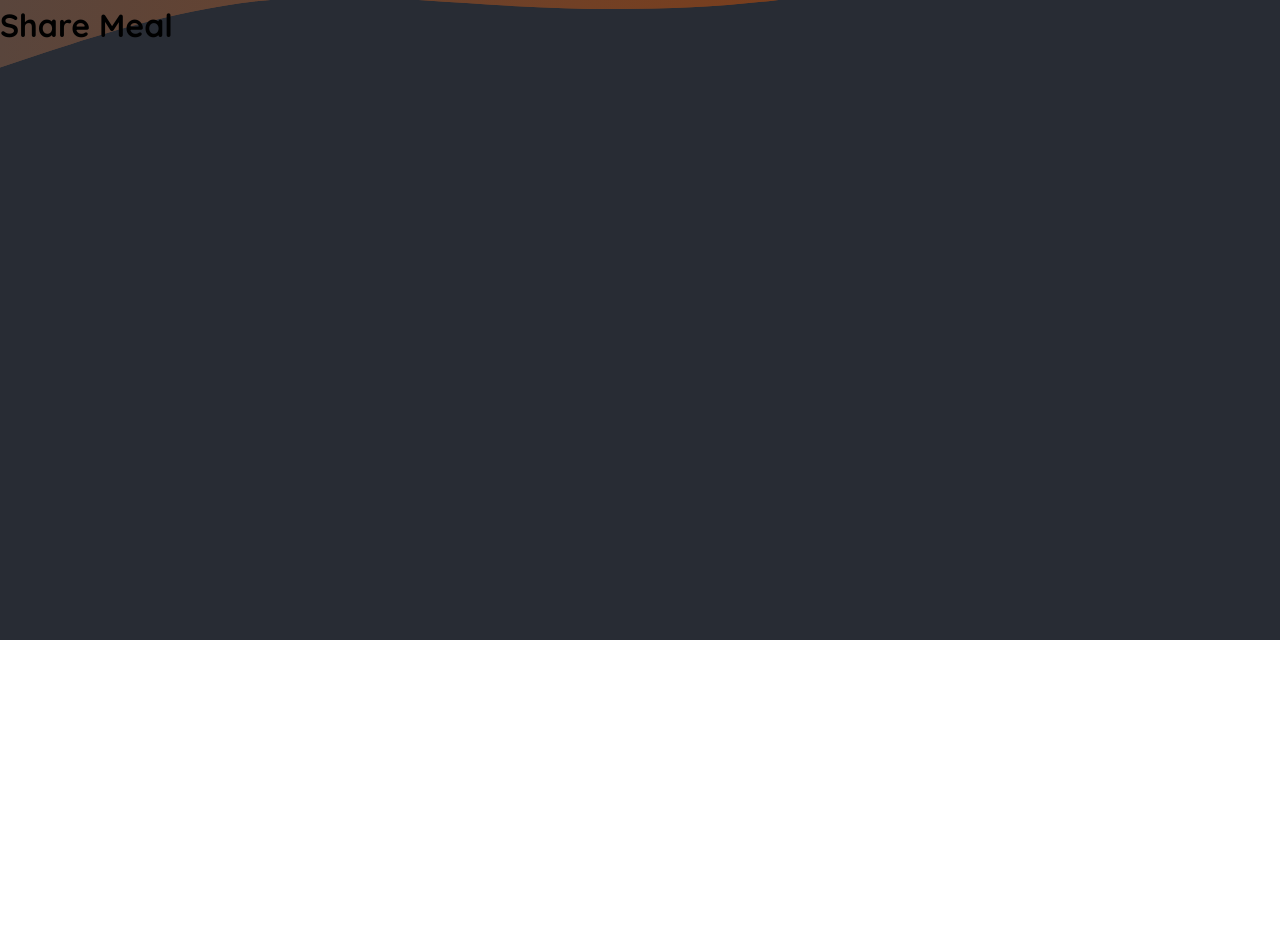
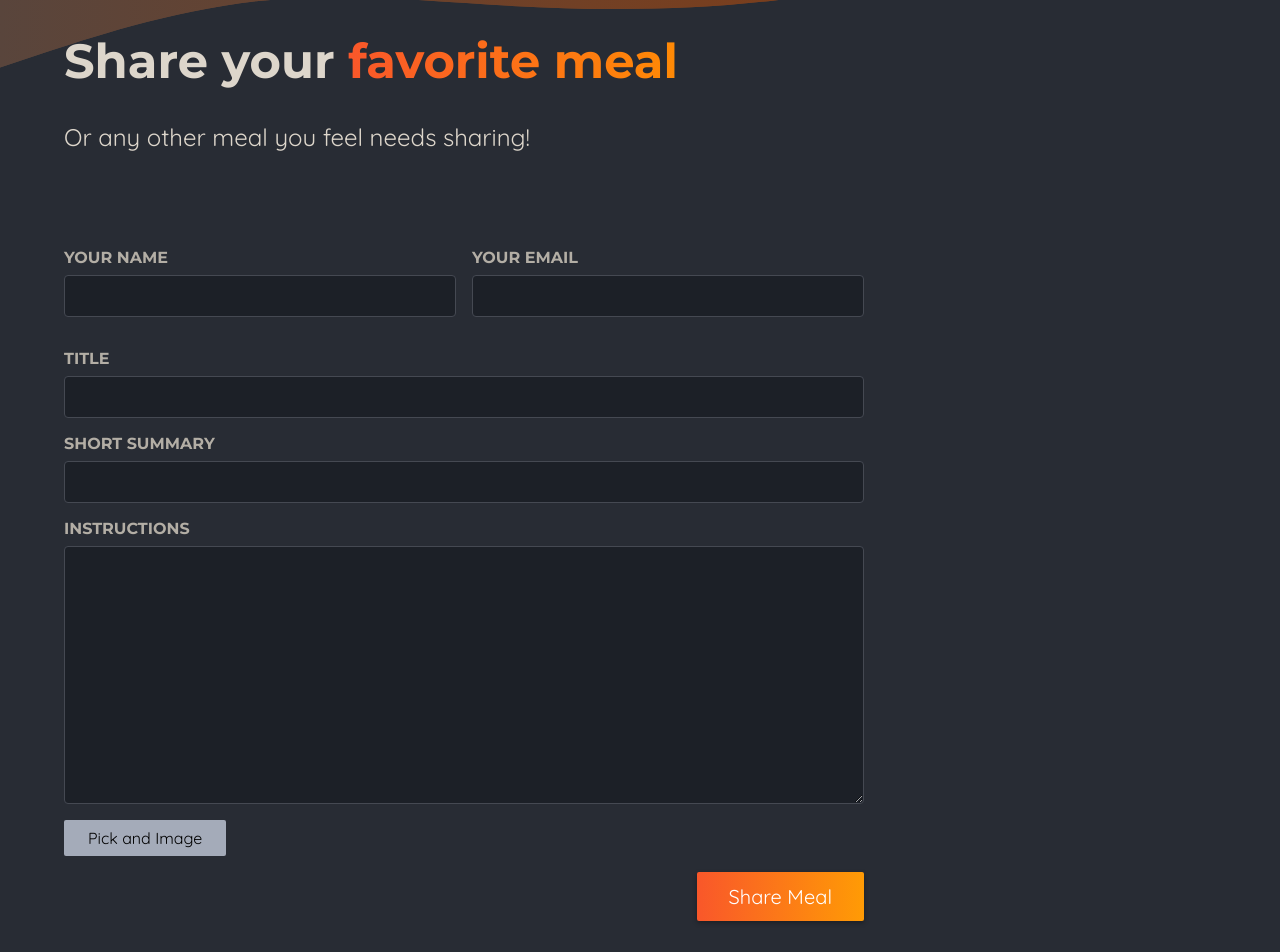
Before and after one commit to vrigzalejo/foodies, a Next.js app: page /meals/share in a window 1280 px wide. Shown: the part 160-1112 px from the top of the page. Before the commit the page ends 800 px from the top, so only its background shows below. Built offline with nearby package versions, Linux system fonts and the light colour scheme.

Commit message:
added not found and image picker

```diff
--- a/app/meals/[mealSlug]/page.js
+++ b/app/meals/[mealSlug]/page.js
@@ -1,4 +1,5 @@
 import Image from 'next/image';
+import { notFound } from 'next/navigation';
 
 import { getMeal } from '@/lib/meals';
 
@@ -6,6 +7,10 @@
 
 export default function MealDetailsPage({ params }) {
   const meal = getMeal(params.mealSlug);
+
+  if (!meal) {
+    notFound();
+  }
 
   meal.instructions = meal.instructions.replace(/\n/g, '<br />');
 
--- a/app/meals/share/page.js
+++ b/app/meals/share/page.js
@@ -1,3 +1,46 @@
+import ImagePicker from '@/components/meals/image-picker';
+
+import classes from './page.module.css';
+
 export default function ShareMealPage() {
-  return <h1>Share Meal</h1>;
+  return (
+    <>
+      <header className={classes.header}>
+        <h1>
+          Share your <span className={classes.highlight}>favorite meal</span>
+        </h1>
+        <p>Or any other meal you feel needs sharing!</p>
+      </header>
+      <main className={classes.main}>
+        <form className={classes.form}>
+          <div className={classes.row}>
+            <p>
+              <label htmlFor="name">Your name</label>
+              <input type="text" id="name" name="name" required />
+            </p>
+            <p>
+              <label htmlFor="email">Your email</label>
+              <input type="email" id="email" name="email" required />
+            </p>
+          </div>
+          <p>
+            <label htmlFor="title">Title</label>
+            <input type="text" id="title" name="title" required />
+          </p>
+          <p>
+            <label htmlFor="summary">Short Summary</label>
+            <input type="text" id="summary" name="summary" required />
+          </p>
+          <p>
+            <label htmlFor="instructions">Instructions</label>
+            <textarea id="instructions" name="instructions" rows="10" required></textarea>
+          </p>
+          <ImagePicker />
+          <p className={classes.actions}>
+            <button type="submit">Share Meal</button>
+          </p>
+        </form>
+      </main>
+    </>
+  );
 }
--- /dev/null
+++ b/app/meals/share/page.module.css
@@ -0,0 +1,98 @@
+.header {
+  gap: 3rem;
+  margin: 3rem auto 5rem auto;
+  width: 90%;
+  max-width: 75rem;
+  color: #ddd6cb;
+  font-size: 1.5rem;
+}
+
+.header h1 {
+  font-family: 'Montserrat', sans-serif;
+}
+
+.highlight {
+  background: linear-gradient(90deg, #f9572a, #ff8a05);
+  background-clip: text;
+  -webkit-background-clip: text;
+  -webkit-text-fill-color: transparent;
+}
+
+.main {
+  width: 90%;
+  max-width: 75rem;
+  margin: 3rem auto;
+  color: white;
+}
+
+.form {
+  max-width: 50rem;
+}
+
+.form label {
+  display: block;
+  margin-bottom: 0.5rem;
+  font-size: 1rem;
+  font-family: 'Montserrat', sans-serif;
+  text-transform: uppercase;
+  color: #b3aea5;
+  font-weight: bold;
+}
+
+.form input,
+.form textarea {
+  display: block;
+  width: 100%;
+  padding: 0.5rem 1rem;
+  border-radius: 4px;
+  border: 1px solid #454952;
+  background: #1c2027;
+  font-size: 1.25rem;
+  font-family: 'Montserrat', sans-serif;
+  color: #ddd6cb;
+}
+
+.form input:focus,
+.form textarea:focus {
+  outline-color: #f99f2a;
+  background-color: #1f252d;
+}
+
+.row {
+  display: flex;
+  gap: 1rem;
+}
+
+.row p {
+  width: 100%;
+}
+
+.actions {
+  text-align: right;
+}
+
+.actions button {
+  border: 0;
+  padding: 0.75rem 2rem;
+  background: linear-gradient(90deg, #f9572a, #ff9b05);
+  border: none;
+  color: #ffffff;
+  border-radius: 2px;
+  cursor: pointer;
+  font: inherit;
+  font-size: 1.25rem;
+  box-shadow: 0 2px 5px rgba(0, 0, 0, 0.3);
+}
+
+.actions button:hover,
+.actions button:focus {
+  background: linear-gradient(90deg, #fd4715, #f9b241);
+}
+
+.actions button:disabled,
+.actions button:hover:disabled,
+.actions button:focus:disabled {
+  background: #ccc;
+  color: #979797;
+  cursor: not-allowed;
+}
--- a/app/not-found.js
+++ b/app/not-found.js
@@ -1,8 +1,8 @@
 export default function NotFound() {
   return (
     <main className="not-found">
-      <h1>Not found</h1>
-      <p>Unfortunately, we could not find the requested page or resource.</p>
+      <h1>Meal not found</h1>
+      <p>Unfortunately, we could not find the requested page or meal data.</p>
     </main>
   );
 }
--- /dev/null
+++ b/components/meals/image-picker.js
@@ -0,0 +1,31 @@
+'use client';
+
+import { useRef } from 'react';
+
+import classes from './image-picker.module.css';
+
+export default function ImagePicker({ label, name }) {
+  const imageInput = useRef();
+  function handlePickClick() {
+    imageInput.current.click();
+  }
+
+  return (
+    <div className={classes.picker}>
+      <label htmlFor={name}>{label}</label>
+      <div className={classes.controls}>
+        <input
+          className={classes.input}
+          type="file"
+          id={name}
+          accept="image/png, image/jpeg"
+          name={name}
+          ref={imageInput}
+        />
+        <button className={classes.button} type="button" onClick={handlePickClick}>
+          Pick and Image
+        </button>
+      </div>
+    </div>
+  );
+}
--- /dev/null
+++ b/components/meals/image-picker.module.css
@@ -0,0 +1,45 @@
+.controls {
+  display: flex;
+  align-items: flex-start;
+  gap: 1.5rem;
+  margin-bottom: 1rem;
+}
+
+.picker .input {
+  display: none;
+}
+
+.picker .button {
+  border: 0;
+  padding: 0.5rem 1.5rem;
+  background: #a4abb9;
+  border-radius: 2px;
+  cursor: pointer;
+  font: inherit;
+}
+
+.picker .button:hover,
+.picker .button:focus {
+  background: #b3b9c6;
+}
+
+.preview {
+  width: 10rem;
+  height: 10rem;
+  border: 2px solid #a4abb9;
+  display: flex;
+  justify-content: center;
+  align-items: center;
+  text-align: center;
+  color: #a4abb9;
+  position: relative;
+}
+
+.preview p {
+  margin: 0;
+  padding: 1rem;
+}
+
+.preview img {
+  object-fit: cover;
+}
```
